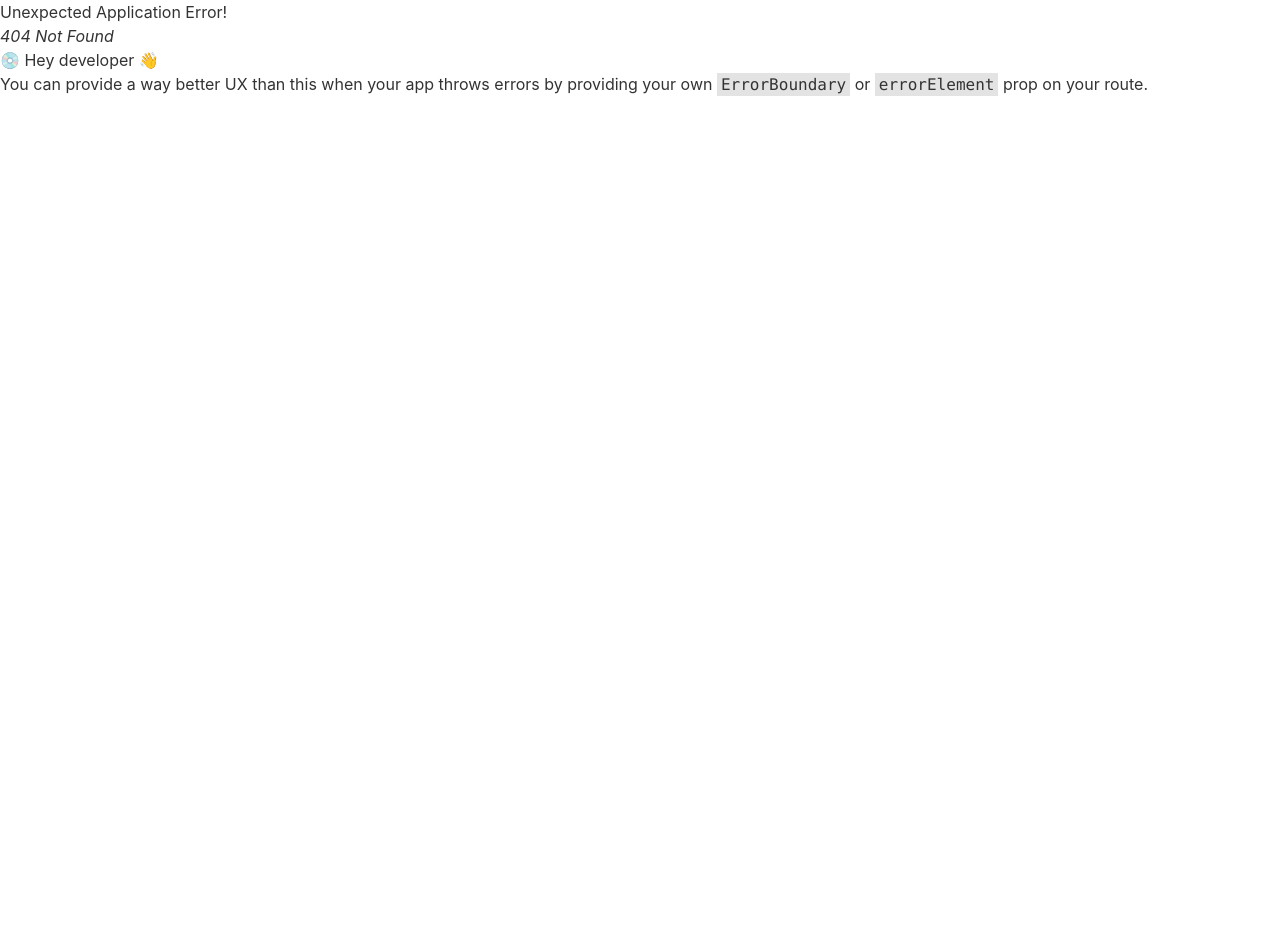
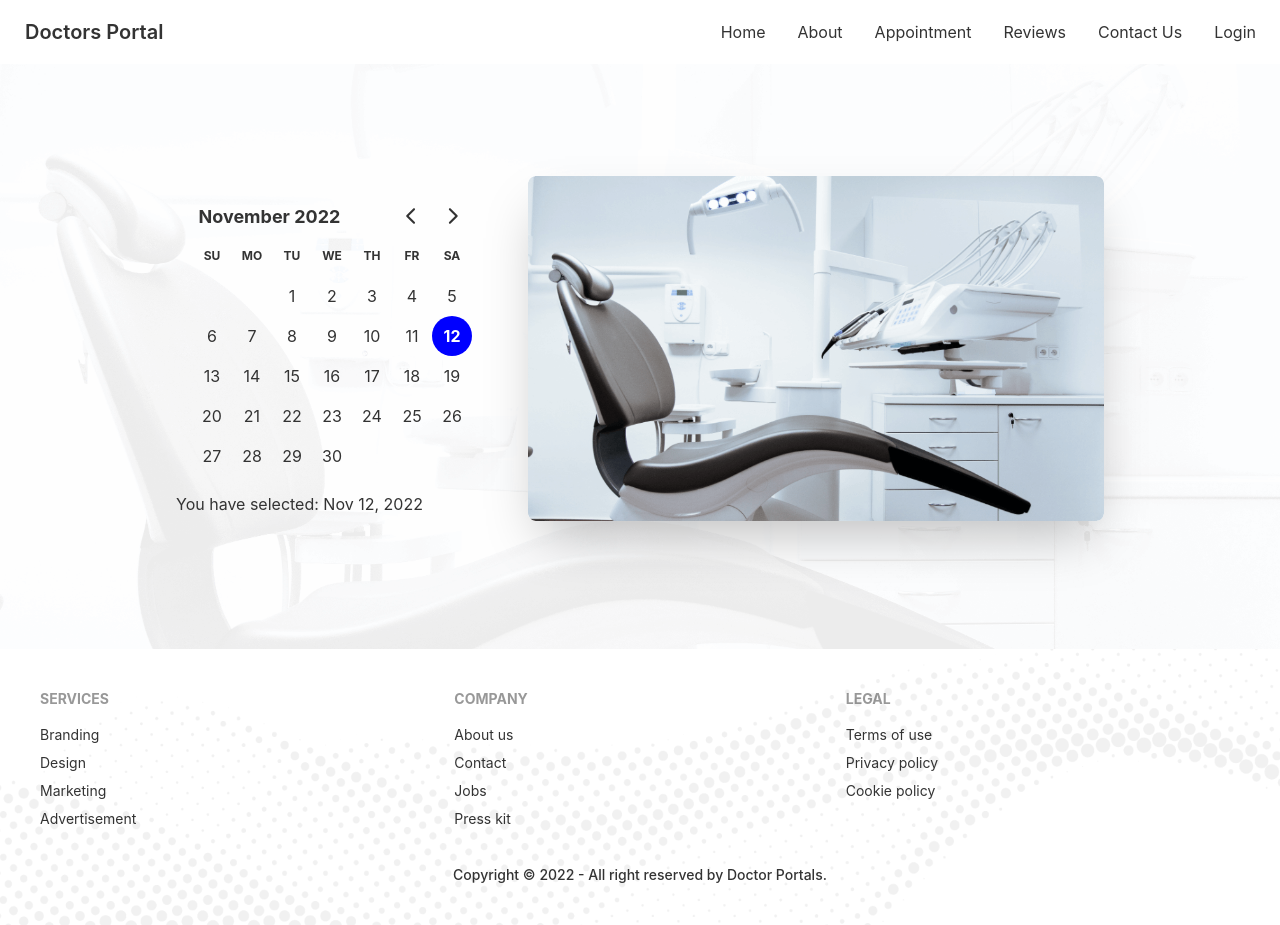
Before and after one commit to mohammedtakbir/doctors-portal-client, a React (Create React App) app: page /appointment in a window 1280 px wide. Before the commit this address had no page. Before the commit the page ends 800 px from the top, so only its background shows below. Built offline with nearby package versions, Linux system fonts and the light colour scheme.

Commit message:
added appointment page & react day picker to the appoinmentBanner page

```diff
--- a/package.json
+++ b/package.json
@@ -7,7 +7,9 @@
     "@testing-library/react": "^13.4.0",
     "@testing-library/user-event": "^13.5.0",
     "daisyui": "^2.39.1",
+    "date-fns": "^2.29.3",
     "react": "^18.2.0",
+    "react-day-picker": "^8.3.6",
     "react-dom": "^18.2.0",
     "react-router-dom": "^6.4.3",
     "react-scripts": "5.0.1",
--- /dev/null
+++ b/src/Pages/Appointment/Appointment/Appointment.js
@@ -0,0 +1,12 @@
+import React from 'react';
+import AppointmentBanner from '../AppointmentBanner/AppointmentBanner';
+
+const Appointment = () => {
+    return (
+        <>
+            <AppointmentBanner />
+        </>
+    );
+};
+
+export default Appointment;
--- /dev/null
+++ b/src/Pages/Appointment/AppointmentBanner/AppointmentBanner.js
@@ -0,0 +1,33 @@
+import React from 'react';
+import chair from '../../../assets/images/chair.png';
+import { DayPicker } from 'react-day-picker';
+import { useState } from 'react';
+import { format } from 'date-fns';
+import bg from '../../../assets/images/bg.png';
+
+const AppointmentBanner = () => {
+    const [selectedDate, setSelectedDate] = useState(new Date());
+    return (
+        <header className='pt-24 pb-28' style={{
+            backgroundImage: `url(${bg})`,
+            backgroundPosition: 'center',
+            backgroundSize: 'cover'
+        }}>
+            <div className="hero">
+                <div className="hero-content flex-col lg:flex-row-reverse gap-10">
+                    <img src={chair} className="max-w-sm lg:max-w-xl rounded-lg shadow-2xl" alt='dentist chair' />
+                    <div>
+                        <DayPicker
+                            mode='single'
+                            selected={selectedDate}
+                            onSelect={setSelectedDate}
+                        />
+                        <p>You have selected: {format(selectedDate, 'PP')}</p>
+                    </div>
+                </div>
+            </div>
+        </header>
+    );
+};
+
+export default AppointmentBanner;
--- a/src/Routers/routes.js
+++ b/src/Routers/routes.js
@@ -1,5 +1,6 @@
 import { createBrowserRouter } from "react-router-dom";
 import Main from "../Layout/Main";
+import Appointment from "../Pages/Appointment/Appointment/Appointment";
 import Home from "../Pages/Home/Home/Home";
 import Login from "../Pages/Login/Login";
 
@@ -15,6 +16,10 @@
             {
                 path: '/login',
                 element: <Login />
+            },
+            {
+                path: '/appointment',
+                element: <Appointment />
             }
         ]
     }
--- a/src/index.js
+++ b/src/index.js
@@ -3,6 +3,7 @@
 import './index.css';
 import App from './App';
 import reportWebVitals from './reportWebVitals';
+import 'react-day-picker/dist/style.css';
 
 const root = ReactDOM.createRoot(document.getElementById('root'));
 root.render(
```
Also changed, not shown: 1 other file (tests, documents, lock files or other folders).
